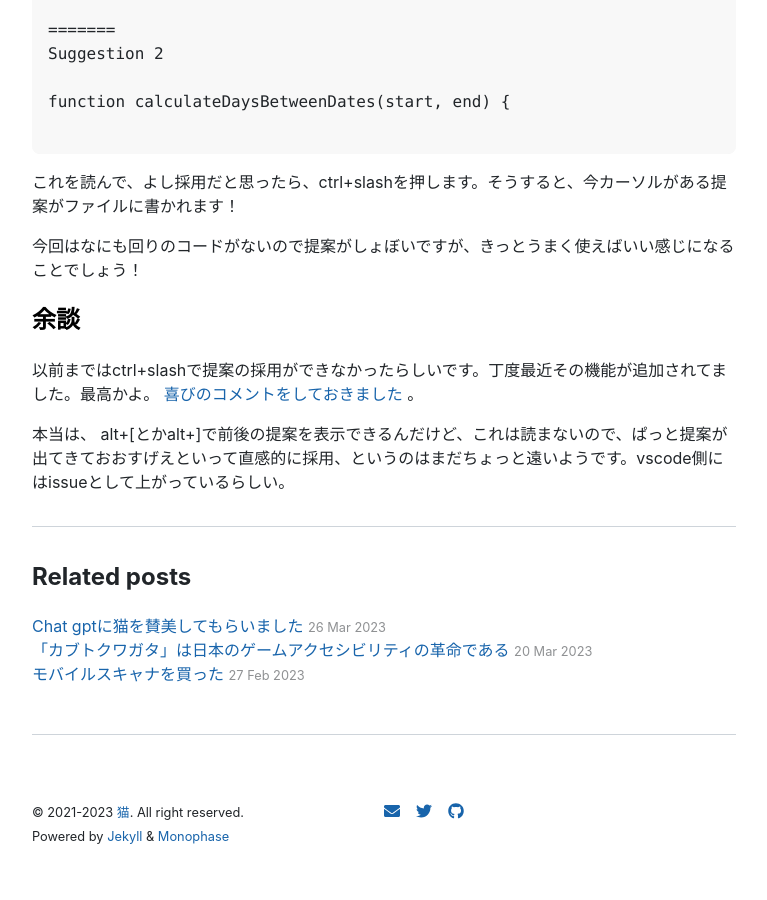
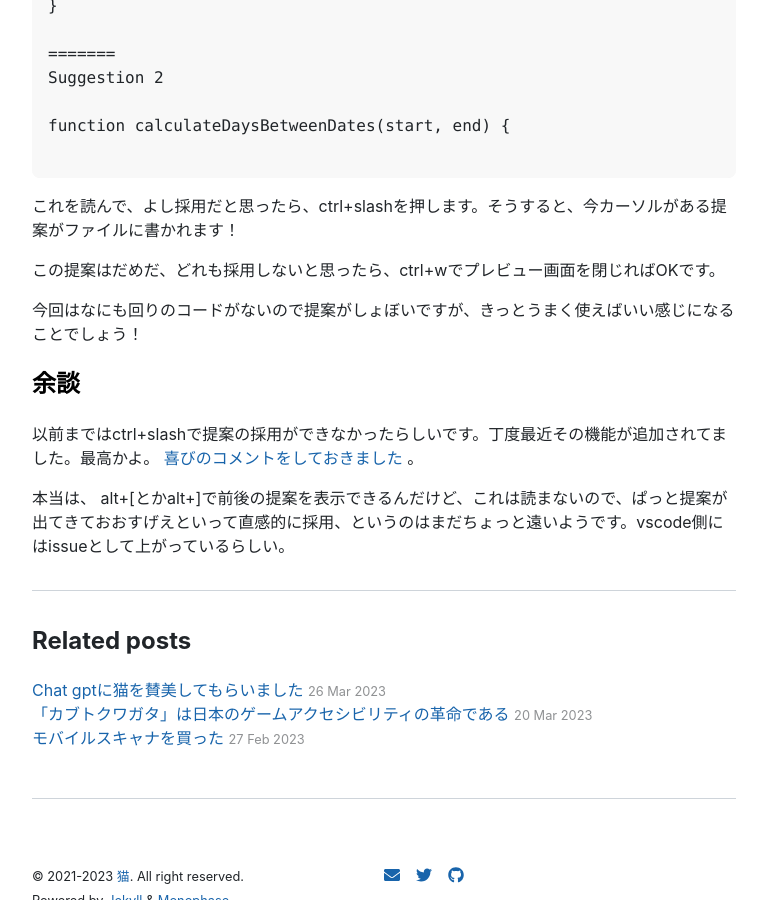
Before and after one commit to yncat/yncat.github.io, a Jekyll site: the page built from _posts/2023-04-28-GitHub CopilotをVisual Studio Code + NVDAで使う.md, in a window 1280 px wide and 900 px high, scrolled down 1533 px. Shown: the whole window, without its empty margins (256-1023 px from the left). Built offline with Jekyll 4.4.1, drawn with Linux system fonts in a browser that asks for light colours; nearby versions of some CDN libraries; before the commit the page ends 2396 px from its top, so only the background shows below that; some of the changed text lies outside the part shown.

Commit message:
Add what I noticed

```diff
--- a/_posts/2023-04-28-GitHub CopilotをVisual Studio Code + NVDAで使う.md
+++ b/_posts/2023-04-28-GitHub CopilotをVisual Studio Code + NVDAで使う.md
@@ -17,6 +17,7 @@
 
 インストールすると、GitHubにサインインしてアクセスを認可しろと言われます。これは通知画面に出るので、ちょっと見つけるのが面倒です。以下の手順で操作します。
 
+- 拡張機能の画面をctrl+wで閉じる。そうしないと次のf6が動作しない
 - f6でステータスバーまで行く
 - 上下矢印で通知ボタンまで行ってエンター
 - 「GitHubにサインインしてください」みたいな通知を選んで、近くにあるサインインボタンを押す
@@ -56,6 +57,8 @@
 
 これを読んで、よし採用だと思ったら、ctrl+slashを押します。そうすると、今カーソルがある提案がファイルに書かれます！
 
+この提案はだめだ、どれも採用しないと思ったら、ctrl+wでプレビュー画面を閉じればOKです。
+
 今回はなにも回りのコードがないので提案がしょぼいですが、きっとうまく使えばいい感じになることでしょう！
 
 ## 余談
```
